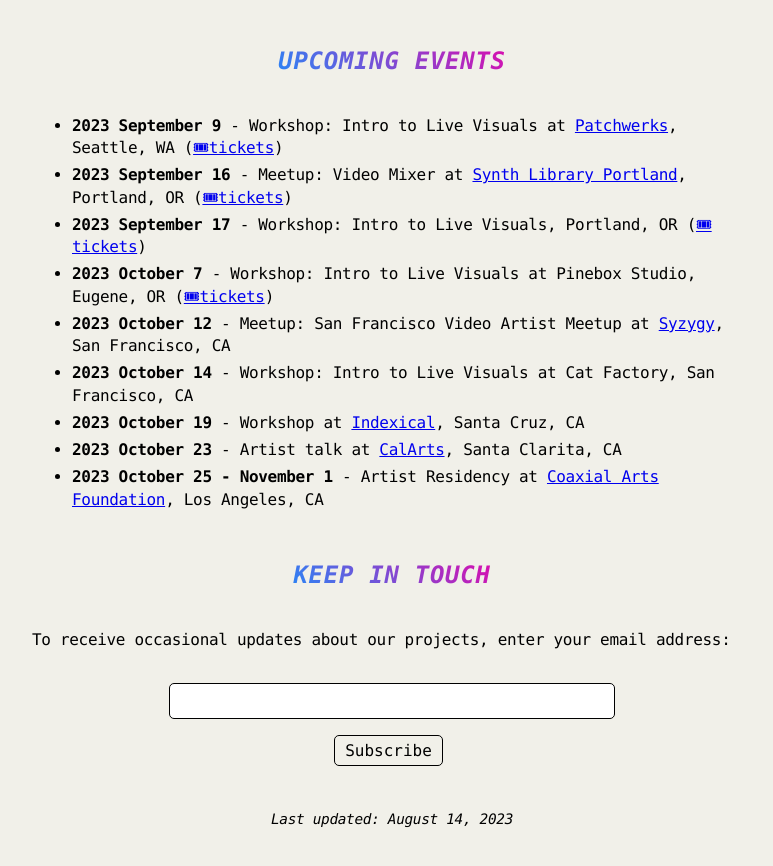
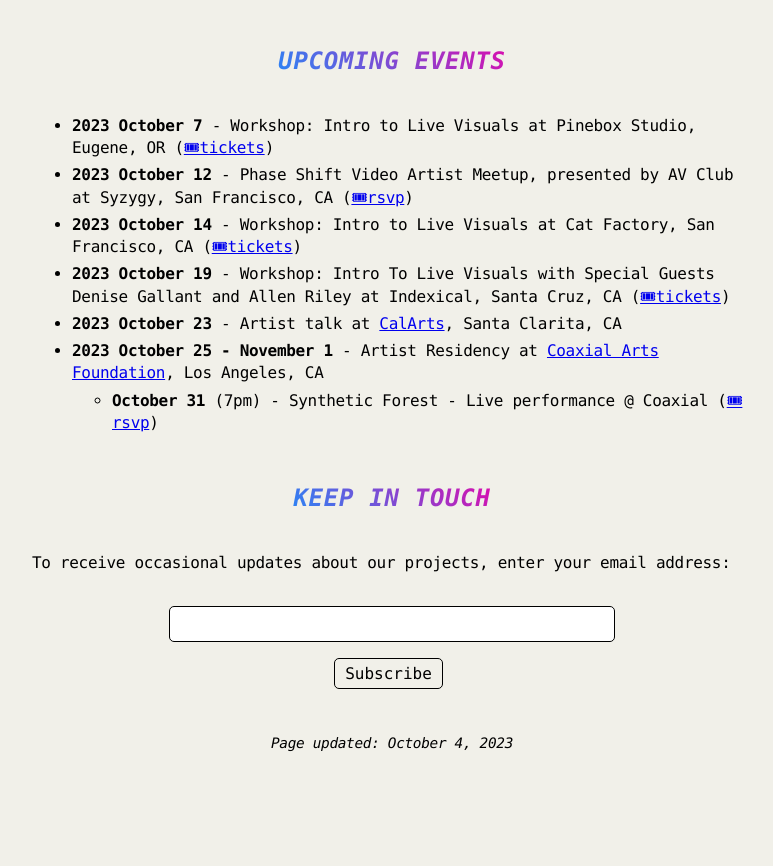
Before and after one commit to phase-shift/phase-shift.github.io, a plain HTML site: page index.html in a window 1280 px wide. Shown: the part 780-1646 px from the top of the page, without its empty margins (248-1021 px from the left). After the commit the page ends 1605 px from the top, so only its background shows below. Drawn offline with Linux system fonts and the light colour scheme.

Commit message:
updated events

```diff
--- a/index.html
+++ b/index.html
@@ -61,32 +61,29 @@
       <h2>Upcoming Events</h2>
       <ul>
 
-        <li>
-          <b>2023 September 9</b> - Workshop: Intro to Live Visuals at <a href="https://www.patchwerks.com/pages/events-1" target="_blank">Patchwerks</a>, Seattle, WA (<a href="https://www.patchwerks.com/blogs/events/saturday-september-9th-intro-to-live-visuals" target="_blank">🎟tickets</a>)
-        </li>
-        <li>
-          <b>2023 September 16</b> - Meetup: Video Mixer at <a href="https://synthlibraryportland.com/" target="_blank">Synth Library Portland</a>, Portland, OR (<a href="https://www.eventbrite.com/e/video-mixer-tickets-692202274637" target="_blank">🎟tickets</a>)
-        </li>
-        <li>
-          <b>2023 September 17</b> - Workshop: Intro to Live Visuals, Portland, OR (<a href="https://www.eventbrite.com/e/introduction-to-live-visuals-tickets-699168019367" target="_blank">🎟tickets</a>)
-        </li>
+
         <li>
           <b>2023 October 7</b> - Workshop: Intro to Live Visuals at Pinebox Studio, Eugene, OR (<a href="https://ko-fi.com/s/c0183f2e9a" target="_blank">🎟tickets</a>)
         </li>
         <li>
-          <b>2023 October 12</b> - Meetup: San Francisco Video Artist Meetup at <a href="https://www.syzygysf.com" target="_blank">Syzygy</a>, San Francisco, CA
+          <b>2023 October 12</b> - Phase Shift Video Artist Meetup, presented by AV Club at Syzygy, San Francisco, CA (<a href="https://www.syzygysf.com/event-details/av-club-presents-phase-shift-video-artist-meetup" target="_blank">🎟rsvp</a>)
         </li>
         <li>
-          <b>2023 October 14</b> - Workshop: Intro to Live Visuals at Cat Factory, San Francisco, CA
+          <b>2023 October 14</b> - Workshop: Intro to Live Visuals at Cat Factory, San Francisco, CA (<a href="https://ko-fi.com/s/9fae4c5cfb" target="_blank">🎟tickets</a>)
         </li>
         <li>
-          <b>2023 October 19</b> - Workshop at <a href="https://www.indexical.org/" target="_blank">Indexical</a>, Santa Cruz, CA
+          <b>2023 October 19</b> - Workshop: Intro To Live Visuals with Special Guests Denise Gallant and Allen Riley at Indexical, Santa Cruz, CA (<a href="https://www.indexical.org/events/2023-10-19-workshop-introduction-to-live-visuals-with-phase-shift-collective" target="_blank">🎟tickets</a>)
         </li>
         <li>
           <b>2023 October 23</b> - Artist talk at <a href="https://calarts.edu/" target="_blank">CalArts</a>, Santa Clarita, CA
         </li>
         <li>
           <b>2023 October 25 - November 1</b> - Artist Residency at <a href="https://coaxialarts.org/" target="_blank">Coaxial Arts Foundation</a>, Los Angeles, CA
+          <ul>
+            <li>
+              <b>October 31</b> (7pm) - Synthetic Forest - Live performance @ Coaxial (<a href="https://withfriends.co/event/16810542/phase_shift_collective_synthetic_forest_october_2023_artist_in_residence" target="_blank">🎟rsvp</a>)
+            </li>
+          </ul>
         </li>
       </ul>
 
@@ -113,7 +110,7 @@
     </main>
 
     <footer>
-      Last updated: August 14, 2023
+      Page updated: October 4, 2023
     </footer>
 
   </div>
```
Also changed, not shown: map/index.html (+18 -1 lines).
